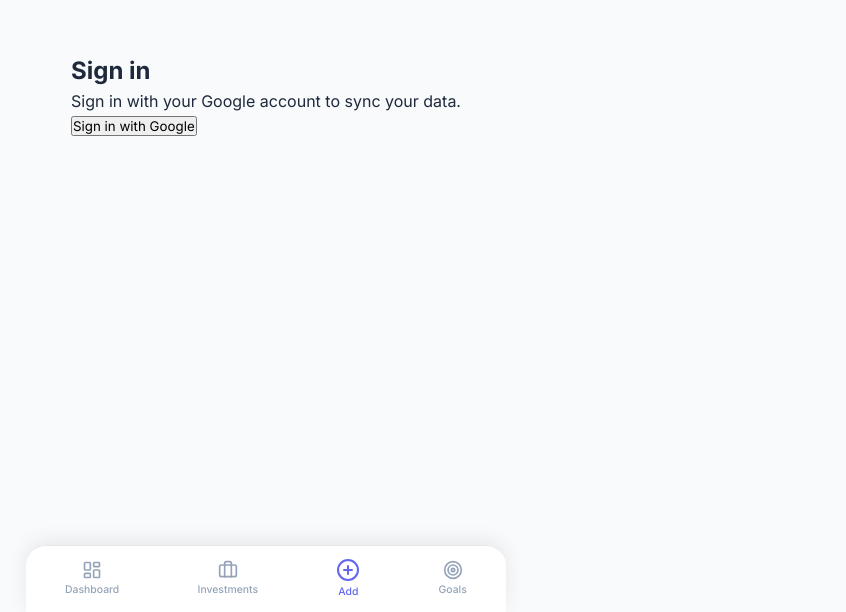
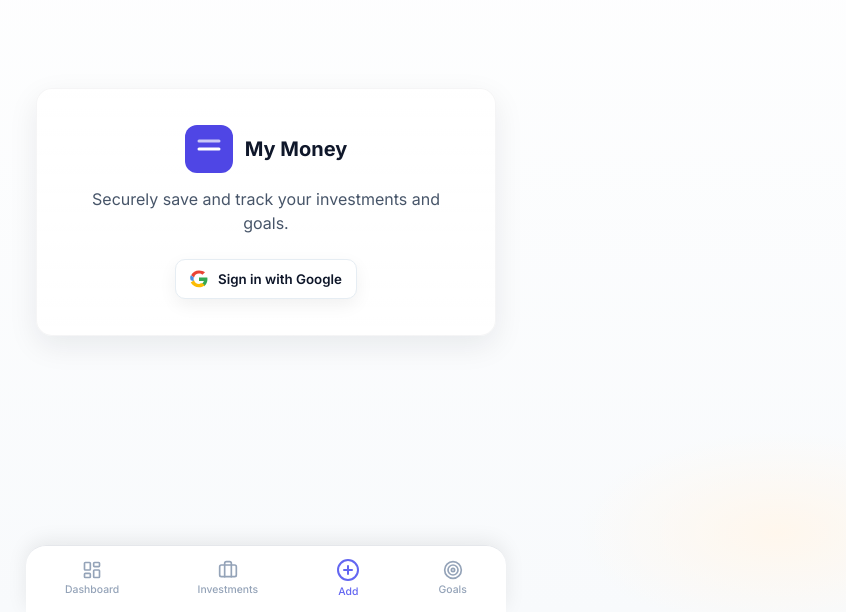
Before and after one commit to mpvineesh/my-money, a React (Vite) app: page /login in a window 1280 px wide. Shown: the part 188-800 px from the top of the page, without its empty margins (374-1220 px from the left). Built offline with nearby package versions, Linux system fonts and the light colour scheme; no server answers.

Commit message:
feat(auth/ui): modern login screen + show auth loading/errors

```diff
--- a/package.json
+++ b/package.json
@@ -11,7 +11,7 @@
     "deploy": "vite build && npx firebase deploy"
   },
   "dependencies": {
-    "firebase": "^10.16.0",
+    "firebase": "^10.0.0",
     "lucide-react": "^1.7.0",
     "picomatch": "^4.0.4",
     "react": "^19.2.4",
--- a/src/context/AuthContext.jsx
+++ b/src/context/AuthContext.jsx
@@ -11,6 +11,8 @@ export function useAuth() {
 export function AuthProvider({ children }) {
   const [user, setUser] = useState(null);
   const [initializing, setInitializing] = useState(true);
+  const [loading, setLoading] = useState(false);
+  const [error, setError] = useState(null);
 
   useEffect(() => {
     const unsub = onAuthStateChanged(auth, (u) => {
@@ -21,7 +23,17 @@ export function AuthProvider({ children }) {
   }, []);
 
   const signInWithGoogle = useCallback(async () => {
-    await signInWithPopup(auth, googleProvider);
+    setLoading(true);
+    setError(null);
+    try {
+      await signInWithPopup(auth, googleProvider);
+    } catch (err) {
+      console.error('Google sign-in error', err);
+      setError(err?.message || 'Sign-in failed');
+      throw err;
+    } finally {
+      setLoading(false);
+    }
   }, []);
 
   const signOutUser = useCallback(async () => {
@@ -31,6 +43,8 @@ export function AuthProvider({ children }) {
   const value = {
     user,
     initializing,
+    loading,
+    error,
     signInWithGoogle,
     signOutUser,
   };
--- /dev/null
+++ b/src/pages/Login.css
@@ -0,0 +1,39 @@
+.login-root {
+  min-height: 100vh;
+  display: flex;
+  align-items: center;
+  justify-content: center;
+  background: radial-gradient(1200px 600px at 10% 10%, #eef2ff 0%, transparent 20%), radial-gradient(1000px 500px at 90% 90%, #fff7ed 0%, transparent 20%), linear-gradient(180deg,#ffffff 0%, #f8fafc 100%);
+  padding: 48px 16px;
+}
+
+.login-card {
+  width: 100%;
+  max-width: 460px;
+  background: linear-gradient(180deg, rgba(255,255,255,0.9), rgba(255,255,255,0.85));
+  border-radius: 16px;
+  box-shadow: 0 10px 30px rgba(15,23,42,0.08);
+  padding: 36px;
+  text-align: center;
+  border: 1px solid rgba(15,23,42,0.04);
+}
+
+.login-brand { display:flex; align-items:center; gap:12px; justify-content:center; }
+.login-brand h1 { font-size:20px; margin:0; color:#0f172a; }
+.login-sub { color:#475569; margin:14px 0 24px; }
+
+.login-actions { display:flex; flex-direction:column; gap:12px; align-items:center; }
+.btn { display:inline-flex; align-items:center; gap:10px; padding:10px 14px; border-radius:10px; font-weight:600; cursor:pointer; }
+.btn-google { background:#fff; border:1px solid #e6edf3; color:#0f172a; box-shadow:0 6px 18px rgba(2,6,23,0.06); }
+.btn-google .google-icon { display:inline-flex; width:18px; height:18px; }
+.btn-ghost { background:transparent; border:1px solid #e6edf3; color:#0f172a; }
+.btn[disabled] { opacity:0.7; cursor:not-allowed; }
+.muted { color:#64748b; }
+.error { color:#b91c1c; font-size:13px; }
+
+.spinner {
+  width:14px; height:14px; border-radius:50%; border:2px solid rgba(0,0,0,0.12); border-top-color:#0f172a; animation:spin 0.8s linear infinite; margin-left:6px;
+}
+@keyframes spin { to { transform: rotate(360deg); } }
+
+@media (max-width:520px){ .login-card{ padding:24px; margin:0 8px } }
--- a/src/pages/Login.jsx
+++ b/src/pages/Login.jsx
@@ -1,23 +1,44 @@
 import React from 'react';
-import './AddPage.css';
+import './Login.css';
 import { useAuth } from '../context/AuthContext';
 
 export default function Login() {
-  const { user, signInWithGoogle, signOutUser } = useAuth();
+  const { user, signInWithGoogle, signOutUser, loading, error } = useAuth();
 
   return (
-    <div className="add-page">
-      <div className="card">
-        <h2>Sign in</h2>
+    <div className="login-root">
+      <div className="login-card">
+        <div className="login-brand">
+          <svg width="48" height="48" viewBox="0 0 24 24" fill="none" xmlns="http://www.w3.org/2000/svg">
+            <rect width="24" height="24" rx="6" fill="#4F46E5" />
+            <path d="M7 12h10" stroke="white" strokeWidth="1.5" strokeLinecap="round" strokeLinejoin="round" />
+            <path d="M7 8h10" stroke="white" strokeWidth="1.5" strokeLinecap="round" strokeLinejoin="round" opacity="0.7" />
+          </svg>
+          <h1>My Money</h1>
+        </div>
+
+        <p className="login-sub">Securely save and track your investments and goals.</p>
+
         {user ? (
-          <div>
-            <p>Signed in as {user.displayName || user.email}</p>
-            <button onClick={signOutUser}>Sign out</button>
+          <div className="login-actions">
+            <p className="muted">Signed in as <strong>{user.displayName || user.email}</strong></p>
+            <button className="btn btn-ghost" onClick={signOutUser}>Sign out</button>
           </div>
         ) : (
-          <div>
-            <p>Sign in with your Google account to sync your data.</p>
-            <button onClick={signInWithGoogle}>Sign in with Google</button>
+          <div className="login-actions">
+            <button className="btn btn-google" onClick={signInWithGoogle} disabled={loading}>
+              <span className="google-icon" aria-hidden>
+                <svg width="18" height="18" viewBox="0 0 48 48" xmlns="http://www.w3.org/2000/svg">
+                  <path fill="#EA4335" d="M24 9.5c3.9 0 7 1.4 9.2 3.2l6.8-6.8C35.8 2.9 30.2 1 24 1 14.8 1 6.9 6.3 3 13.8l7.9 6.1C12.3 13.5 17.6 9.5 24 9.5z"/>
+                  <path fill="#34A853" d="M46.5 24.5c0-1.6-.1-3.1-.4-4.6H24v9.2h12.8c-.6 3.6-3.2 6.6-6.8 8.4l7.9 6.1C43.7 38.1 46.5 31.9 46.5 24.5z"/>
+                  <path fill="#4A90E2" d="M10.9 29.9A14.6 14.6 0 0 1 9.5 24.5c0-1.6.3-3.1.8-4.4L2.4 13.9C-0.3 17.9 0 23 1.9 27.1l9 2.8z"/>
+                  <path fill="#FBBC05" d="M24 46c6.2 0 11.8-2 15.8-5.4l-7.9-6.1C31 35.9 27.9 37 24 37c-6.4 0-11.7-4-13.1-9.8l-9 6.1C6.9 41.7 14.8 46 24 46z"/>
+                </svg>
+              </span>
+              <span className="btn-text">Sign in with Google</span>
+              {loading && <span className="spinner" />}
+            </button>
+            {error && <p className="error">{error}</p>}
           </div>
         )}
       </div>
```
Also changed, not shown: 1 other file (tests, documents, lock files or other folders).
